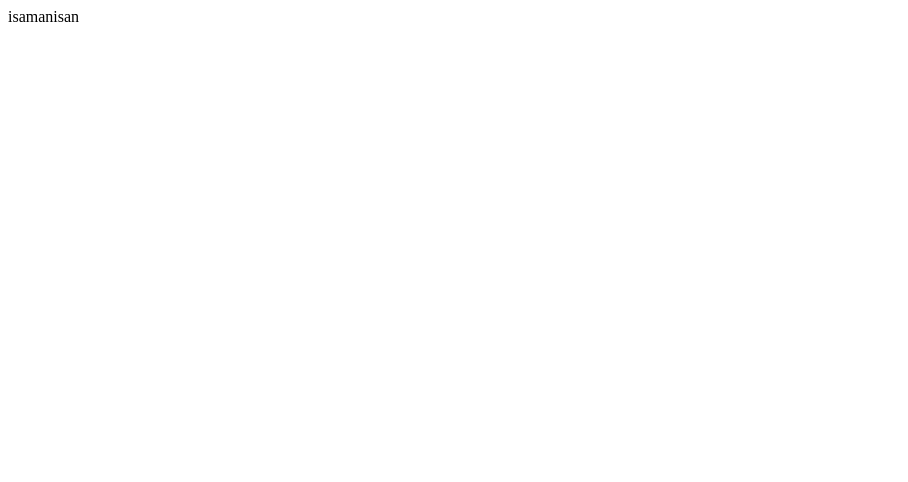
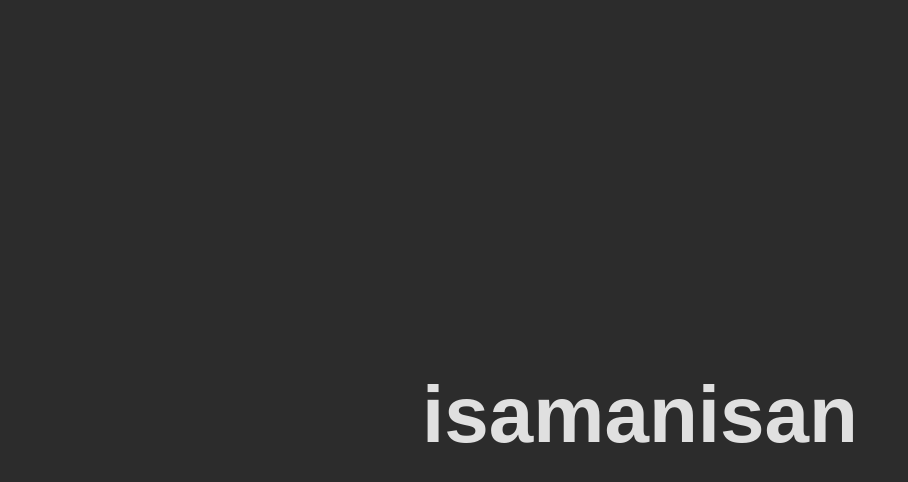
Before and after one commit to isamanisan/isamanisan.github.io, a plain HTML site: page index.html in a window 1280 px wide. Shown: the whole page, without its empty margins (0-908 px from the left). Drawn offline with Linux system fonts and the light colour scheme.

Commit message:
Add files via upload

```diff
--- a/index.html
+++ b/index.html
@@ -5,7 +5,35 @@
     <meta name="viewport" content="width=device-width, initial-scale=1.0">
     <title>Bouncing Text</title>
     <style>
-        /* We will add the animation code here in the next step */
+        /* This centers the text on the page */
+        body {
+            display: flex;
+            justify-content: center;
+            align-items: center;
+            height: 100vh;
+            margin: 0;
+            background-color: #2c2c2c;
+            font-family: sans-serif;
+            overflow: hidden; /* Hides scrollbars */
+        }
+
+        /* This styles the text and applies the animation */
+        .bouncing-text {
+            font-size: 5rem;
+            font-weight: bold;
+            color: #e0e0e0;
+            animation: bounce 0.8s ease-in-out infinite alternate;
+        }
+
+        /* This defines the "bounce" animation */
+        @keyframes bounce {
+            from {
+                transform: translateY(20px);
+            }
+            to {
+                transform: translateY(-20px);
+            }
+        }
     </style>
 </head>
 <body>
```
